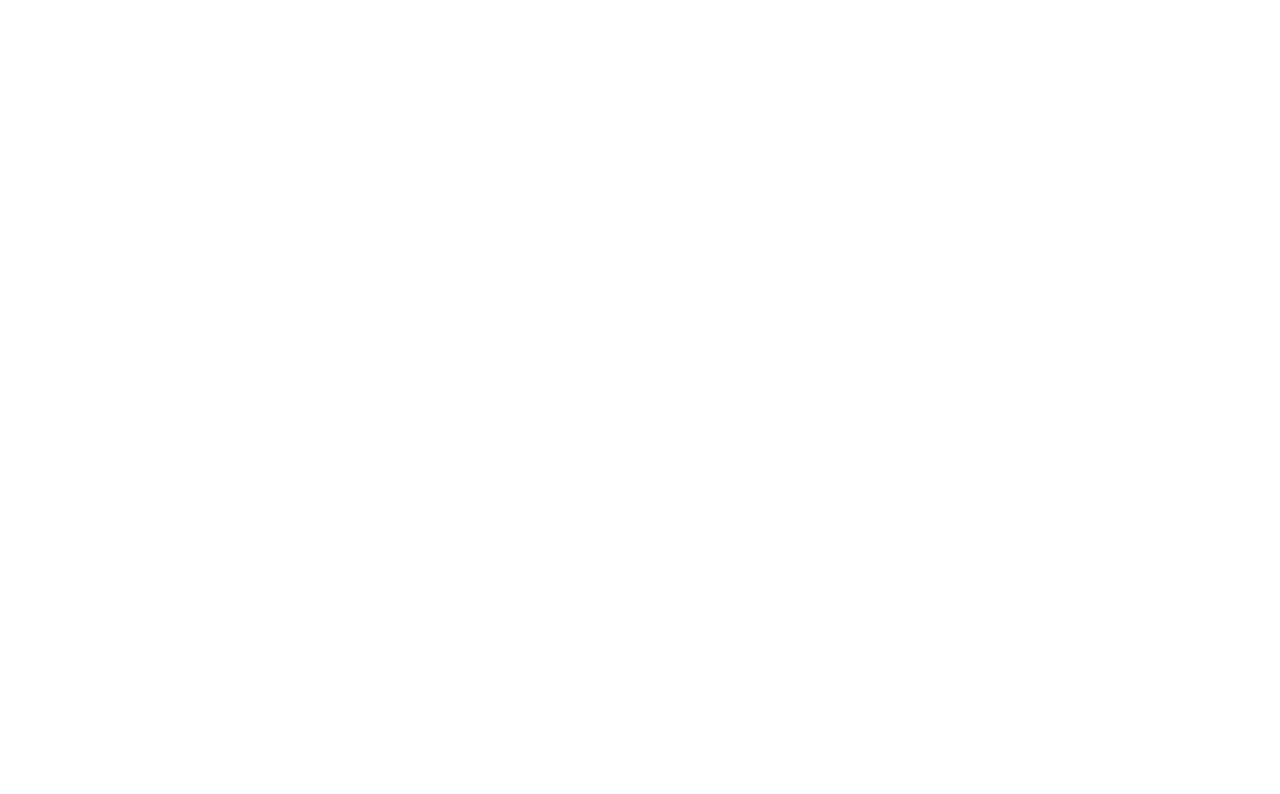
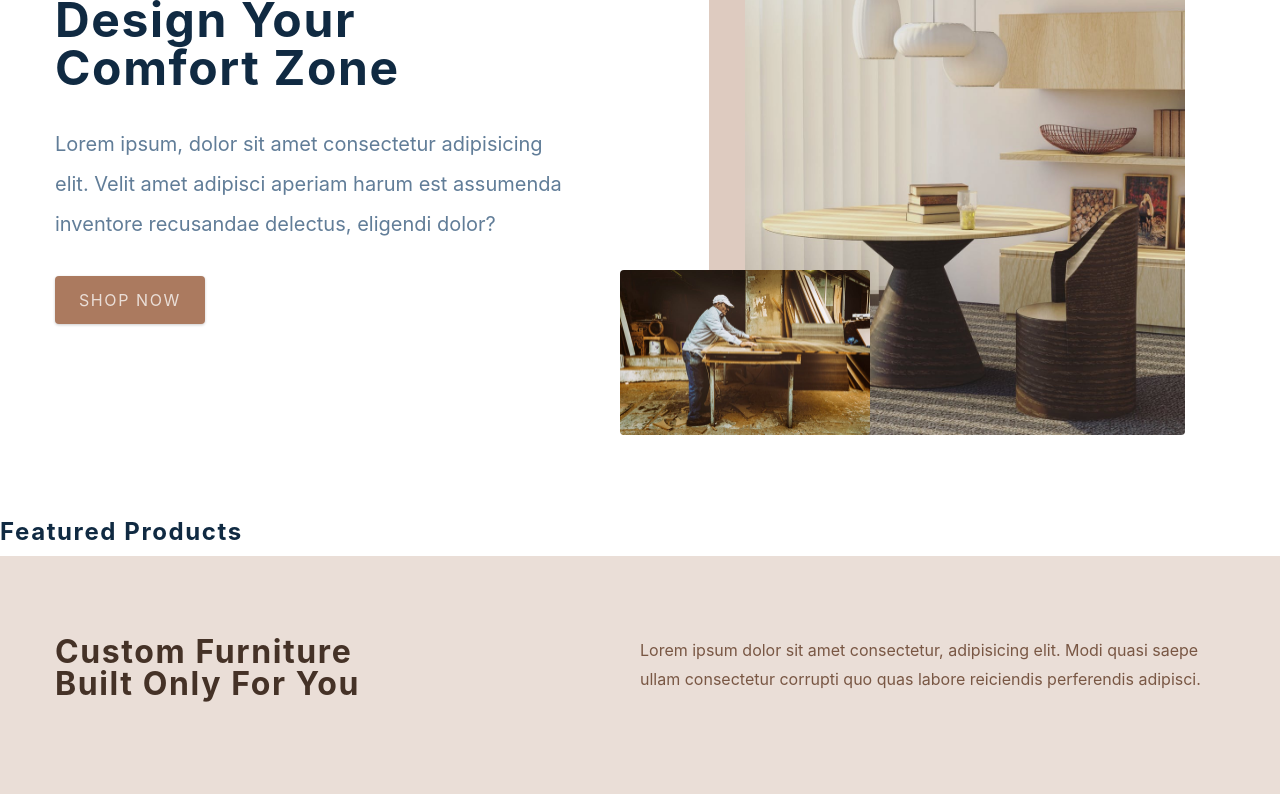
Before and after one commit to Shailendravv/e-commerce, a React (Create React App) app: page / in a window 1280 px wide. Shown: the part 280-1074 px from the top of the page. Before the commit the page ends 800 px from the top, so only its background shows below. Built offline with nearby package versions, Linux system fonts and the light colour scheme; the HTML template or start-up script is replaced by a standard one.

Commit message:
Home page , About and checkoutPage setup completed

```diff
--- a/src/components/Contact.js
+++ b/src/components/Contact.js
@@ -1,9 +1,37 @@
-import React from 'react'
-import styled from 'styled-components'
+import React from "react";
+import styled from "styled-components";
 
 const Contact = () => {
-  return <h4>contact section</h4>
-}
+  return (
+    <Wrapper>
+      <div className="section-center">
+        <h3>join our newsletter and get 20% off</h3>
+        <div className="content">
+          <p>
+            Lorem ipsum dolor sit amet consectetur adipisicing elit. Quidem
+            quibusdam laborum non! Quasi blanditiis dolores expedita dolorum
+            laboriosam modi sit?
+          </p>
+          <form
+            className="contact-form"
+            action="https://formspree.io/f/moqzjwov"
+            method="POST"
+          >
+            <input
+              type="email"
+              className="form-input"
+              placeholder="enter email"
+              name="email"
+            />
+            <button className="submit-btn" type="submit">
+              subscribe
+            </button>
+          </form>
+        </div>
+      </div>
+    </Wrapper>
+  );
+};
 const Wrapper = styled.section`
   padding: 5rem 0;
   h3 {
@@ -67,6 +95,6 @@
   @media (min-width: 1280px) {
     padding: 15rem 0;
   }
-`
+`;
 
-export default Contact
+export default Contact;
--- a/src/components/Hero.js
+++ b/src/components/Hero.js
@@ -1,12 +1,33 @@
-import React from 'react'
-import styled from 'styled-components'
-import { Link } from 'react-router-dom'
-import heroBcg from '../assets/hero-bcg.jpeg'
-import heroBcg2 from '../assets/hero-bcg-2.jpeg'
+import React from "react";
+import styled from "styled-components";
+import { Link } from "react-router-dom";
+import heroBcg from "../assets/hero-bcg.jpeg";
+import heroBcg2 from "../assets/hero-bcg-2.jpeg";
 
 const Hero = () => {
-  return <h4>hero</h4>
-}
+  return (
+    <Wrapper className="section-center">
+      <article className="content">
+        <h1>
+          design your <br />
+          comfort zone
+        </h1>
+        <p>
+          Lorem ipsum, dolor sit amet consectetur adipisicing elit. Velit amet
+          adipisci aperiam harum est assumenda inventore recusandae delectus,
+          eligendi dolor?
+        </p>
+        <Link to="products" className="btn hero-btn">
+          shop now
+        </Link>
+      </article>
+      <article className="img-container">
+        <img src={heroBcg} alt="nice table" className="main-img" />
+        <img src={heroBcg2} alt="person working" className="accent-img" />
+      </article>
+    </Wrapper>
+  );
+};
 
 const Wrapper = styled.section`
   min-height: 60vh;
@@ -58,7 +79,7 @@
       border-radius: var(--radius);
     }
     .img-container::before {
-      content: '';
+      content: "";
       position: absolute;
       width: 10%;
       height: 80%;
@@ -68,6 +89,6 @@
       border-radius: var(--radius);
     }
   }
-`
+`;
 
-export default Hero
+export default Hero;
--- a/src/components/PageHero.js
+++ b/src/components/PageHero.js
@@ -1,9 +1,17 @@
-import React from 'react'
-import styled from 'styled-components'
-import { Link } from 'react-router-dom'
-const PageHero = () => {
-  return <h4>page hero</h4>
-}
+import React from "react";
+import styled from "styled-components";
+import { Link } from "react-router-dom";
+const PageHero = ({ title }) => {
+  return (
+    <Wrapper>
+      <div className="section-center">
+        <h3>
+          <Link to="/">Home</Link>/ {title}
+        </h3>
+      </div>
+    </Wrapper>
+  );
+};
 
 const Wrapper = styled.section`
   background: var(--clr-primary-10);
@@ -21,6 +29,6 @@
   a:hover {
     color: var(--clr-primary-1);
   }
-`
+`;
 
-export default PageHero
+export default PageHero;
--- a/src/components/Services.js
+++ b/src/components/Services.js
@@ -1,10 +1,38 @@
-import React from 'react'
-import styled from 'styled-components'
-import { services } from '../utils/constants'
+import React from "react";
+import styled from "styled-components";
+import { services } from "../utils/constants";
 
 const Services = () => {
-  return <h4>services </h4>
-}
+  return (
+    <Wrapper>
+      <div className="section-center">
+        <article className="header">
+          <h3>
+            custom furniture <br />
+            built only for you
+          </h3>
+          <p>
+            Lorem ipsum dolor sit amet consectetur, adipisicing elit. Modi quasi
+            saepe ullam consectetur corrupti quo quas labore reiciendis
+            perferendis adipisci.
+          </p>
+        </article>
+        <div className="services-center">
+          {services.map((service) => {
+            const { id, icon, title, text } = service;
+            return (
+              <article key={id} className="service">
+                <span className="icon">{icon}</span>
+                <h4>{title}</h4>
+                <p>{text}</p>
+              </article>
+            );
+          })}
+        </div>
+      </div>
+    </Wrapper>
+  );
+};
 
 const Wrapper = styled.section`
   h3,
@@ -68,5 +96,5 @@
       transform: translateY(5rem);
     }
   }
-`
-export default Services
+`;
+export default Services;
--- a/src/pages/AboutPage.js
+++ b/src/pages/AboutPage.js
@@ -1,11 +1,30 @@
-import React from 'react'
-import styled from 'styled-components'
-import { PageHero } from '../components'
-import aboutImg from '../assets/hero-bcg.jpeg'
+import React from "react";
+import styled from "styled-components";
+import { PageHero } from "../components";
+import aboutImg from "../assets/hero-bcg.jpeg";
 
 const AboutPage = () => {
-  return <h4>about page</h4>
-}
+  return (
+    <main>
+      <PageHero title="about" />
+      <Wrapper className="page section section-center">
+        <img src={aboutImg} alt="nice desk" />
+        <article>
+          <div className="title">
+            <h2>Our Story</h2>
+            <div className="underline"></div>
+          </div>
+          <p>
+            Lorem ipsum dolor sit amet consectetur adipisicing elit. Hic
+            distinctio aut molestias temporibus adipisci? Ratione nesciunt nisi
+            beatae rerum pariatur velit perspiciatis, eaque, eveniet harum
+            impedit, laborum eligendi esse obcaecati.
+          </p>
+        </article>
+      </Wrapper>
+    </main>
+  );
+};
 
 const Wrapper = styled.section`
   display: grid;
@@ -33,5 +52,5 @@
   @media (min-width: 992px) {
     grid-template-columns: 1fr 1fr;
   }
-`
-export default AboutPage
+`;
+export default AboutPage;
--- a/src/pages/CheckoutPage.js
+++ b/src/pages/CheckoutPage.js
@@ -1,12 +1,19 @@
-import React from 'react'
-import styled from 'styled-components'
-import { PageHero, StripeCheckout } from '../components'
+import React from "react";
+import styled from "styled-components";
+import { PageHero, StripeCheckout } from "../components";
 // extra imports
-import { useCartContext } from '../context/cart_context'
-import { Link } from 'react-router-dom'
+import { useCartContext } from "../context/cart_context";
+import { Link } from "react-router-dom";
 
 const CheckoutPage = () => {
-  return <h4>checkout page</h4>
-}
-const Wrapper = styled.div``
-export default CheckoutPage
+  return (
+    <main>
+      <PageHero title="checkout" />
+      <Wrapper className="page">
+        <h1>checkout here</h1>
+      </Wrapper>
+    </main>
+  );
+};
+const Wrapper = styled.div``;
+export default CheckoutPage;
--- a/src/pages/ErrorPage.js
+++ b/src/pages/ErrorPage.js
@@ -1,9 +1,19 @@
-import React from 'react'
-import styled from 'styled-components'
-import { Link } from 'react-router-dom'
+import React from "react";
+import styled from "styled-components";
+import { Link } from "react-router-dom";
 const ErrorPage = () => {
-  return <h4>error page</h4>
-}
+  return (
+    <Wrapper className="page-100">
+      <section>
+        <h1>404</h1>
+        <h3>Sorry, the page you tried cannot be found</h3>
+        <Link to="/" className="btn">
+          back home
+        </Link>
+      </section>
+    </Wrapper>
+  );
+};
 
 const Wrapper = styled.main`
   background: var(--clr-primary-10);
@@ -18,6 +28,6 @@
     text-transform: none;
     margin-bottom: 2rem;
   }
-`
+`;
 
-export default ErrorPage
+export default ErrorPage;
--- a/src/pages/HomePage.js
+++ b/src/pages/HomePage.js
@@ -1,7 +1,14 @@
-import React from 'react'
-import { FeaturedProducts, Hero, Services, Contact } from '../components'
+import React from "react";
+import { FeaturedProducts, Hero, Services, Contact } from "../components";
 const HomePage = () => {
-  return <h4>home page</h4>
-}
+  return (
+    <main>
+      <Hero />
+      <FeaturedProducts />
+      <Services />
+      <Contact />
+    </main>
+  );
+};
 
-export default HomePage
+export default HomePage;
```
